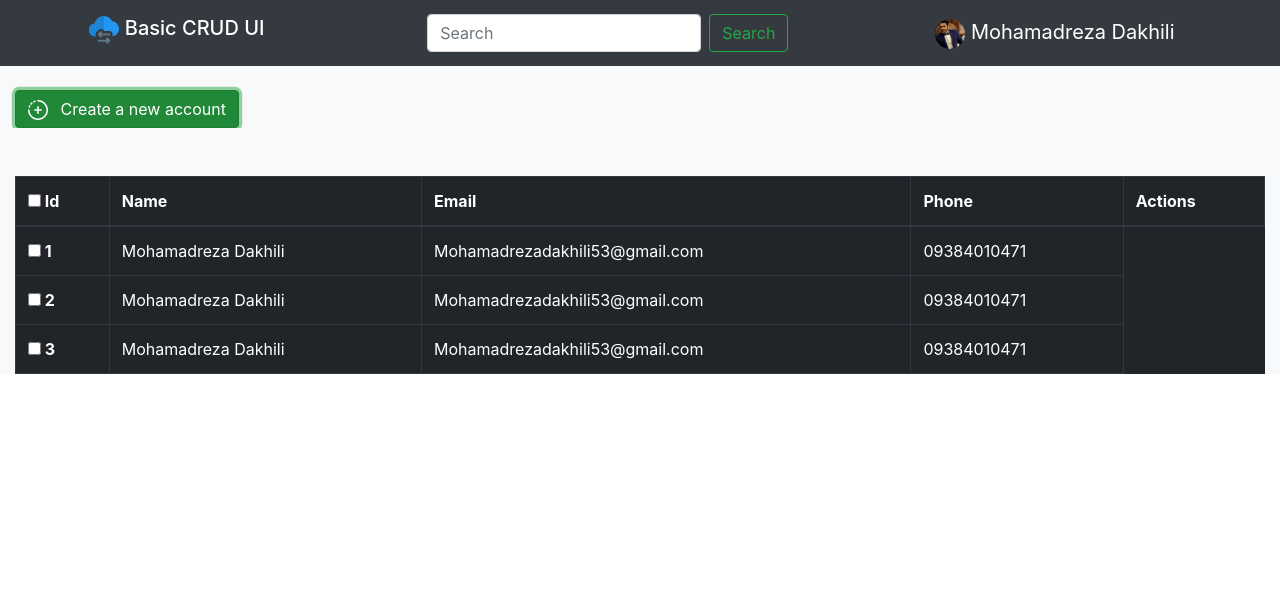
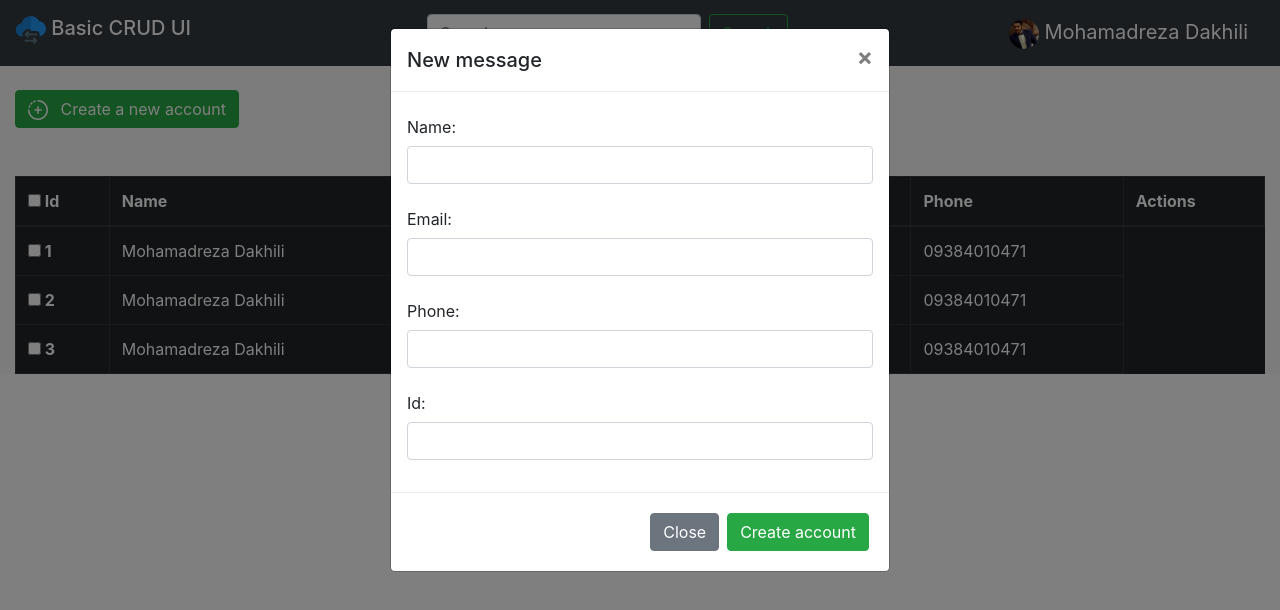
Before and after one commit to mohamadrezaDakhili/crud, a plain HTML site: page view/index.html in a window 1280 px wide. Both pictures are taken after a click on the button "Create a new account". Drawn offline with nearby package versions, Linux system fonts and the light colour scheme.

Commit message:
fix modal for create new account

```diff
--- a/view/index.html
+++ b/view/index.html
@@ -26,8 +26,10 @@
 </head>
 
 <body>
+    <!-- container -->
     <div class="container-fluid p-0 bg-light">
-        <nav class="navbar navbar-dark bg-dark justify-content-around">
+        <!-- nav bar -->
+        <nav class="navbar navbar-dark bg-dark justify-content-between">
             <a class="navbar-brand h1" href="#">
                 <img src="../public/image/ic-crud.svg" width="30px" class="d-inline-block" alt="ic-logo">
                 Basic CRUD UI</a>
@@ -40,14 +42,66 @@
                     alt="ic-logo">
                 Mohamadreza Dakhili</a>
         </nav>
-
+        <!-- button create account -->
         <div class="col-12 pt-4">
-            <button type="button" class="btn btn-success" data-toggle="modal" data-target="#exampleModal">
+            <button type="button" class="btn btn-success" data-toggle="modal" data-target="#modal">
                 <img class="mr-2" src="../public/image/plus.svg" alt="ic-plus" width="20px">
                 Create a new account
             </button>
+            <!-- modal -->
+            <div class="modal fade" id="modal" tabindex="-1" role="dialog" aria-labelledby="modalLabel"
+                aria-hidden="true">
+                <div class="modal-dialog" role="document">
+                    <div class="modal-content">
+                        <div class="modal-header">
+                            <h5 class="modal-title" id="exampleModalLabel">New message</h5>
+                            <button type="button" class="close" data-dismiss="modal" aria-label="Close">
+                                <span aria-hidden="true">&times;</span>
+                            </button>
+                        </div>
+                        <div class="modal-body">
+                            <form>
+                                <div class="form-group">
+                                    <label for="username" class="col-form-label">Name:</label>
+                                    <input type="text" class="form-control" id="username">
+                                </div>
+                                <div class="form-group">
+                                    <label for="email" class="col-form-label">Email:</label>
+                                    <input type="email" class="form-control" id="email">
+                                </div>
+                                <div class="form-group">
+                                    <label for="phone" class="col-form-label">Phone:</label>
+                                    <input type="text" class="form-control" id="phone">
+                                </div>
+                                <div class="form-group">
+                                    <label for="id" class="col-form-label">Id:</label>
+                                    <input type="text" class="form-control" id="id">
+                                </div>
+                            </form>
+                        </div>
+                        <div class="modal-footer">
+                            <button type="button" class="btn btn-secondary" data-dismiss="modal">Close</button>
+                            <button type="button" class="btn btn-success">Create account</button>
+                        </div>
+                    </div>
                 </div>
 
+
+
+
+
+
+
+
+
+
+
+
+
+            </div>
+            </div>
+
+            <!-- table -->
             <div class="col-12 bg-light pt-5">
                 <table class="table table-bordered table-dark table-hover">
                     <thead>
```
Lines whose indentation alone changed are shown as unchanged.
